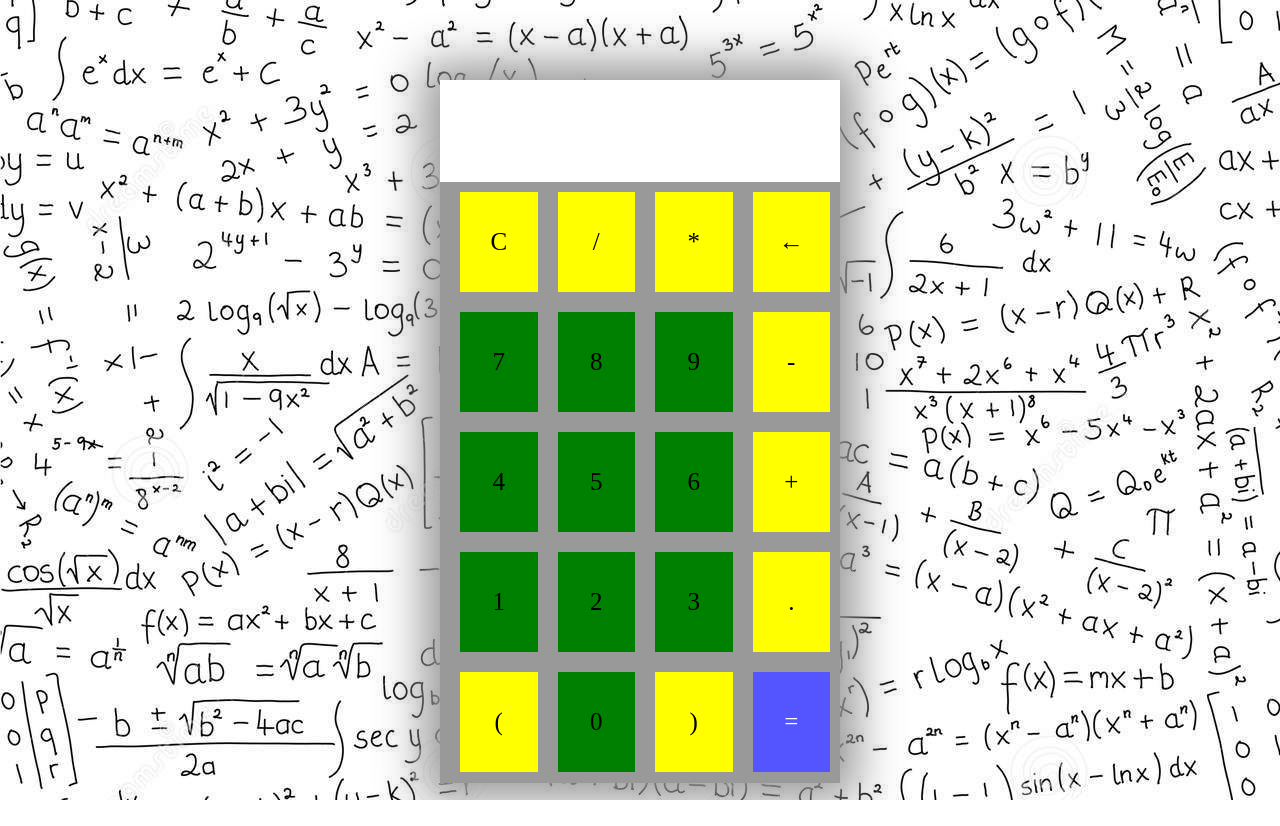
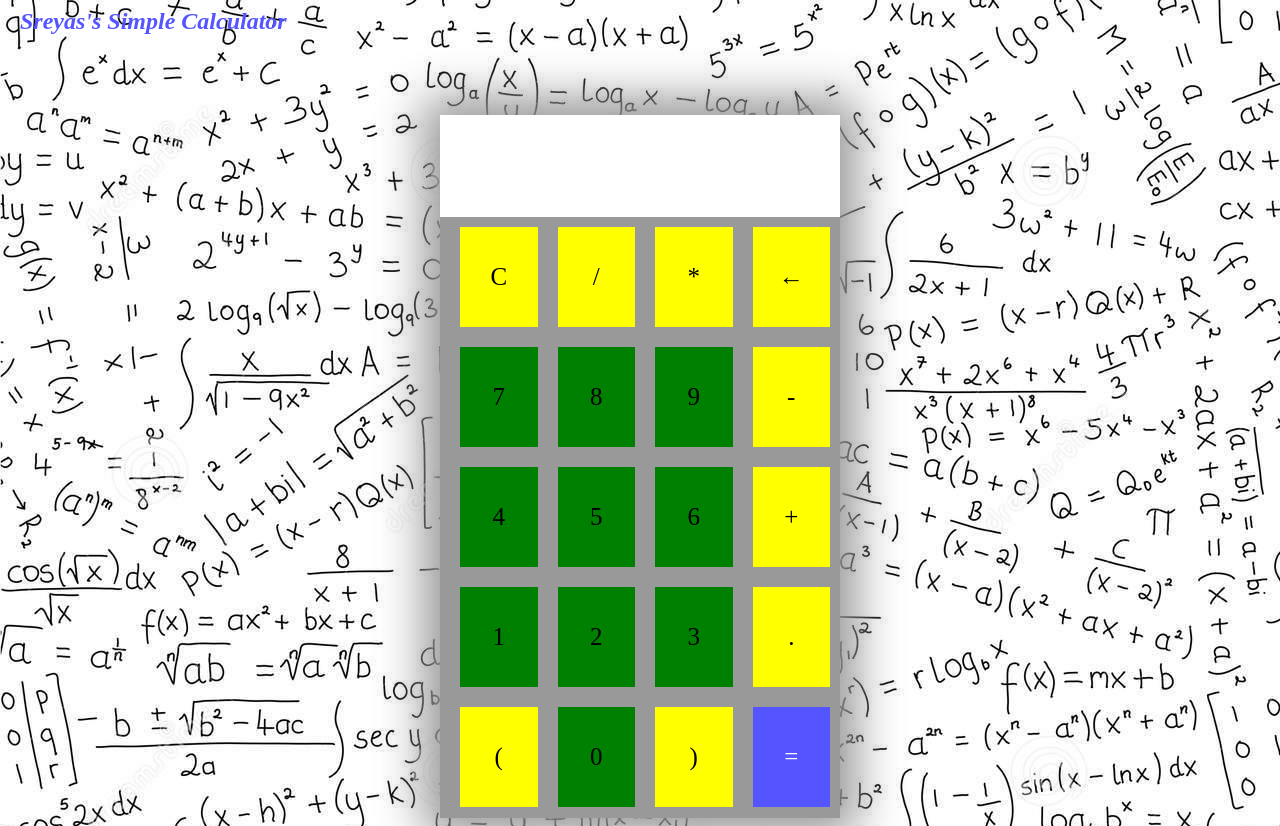
Before and after one commit to Sreyasnair07/Simple-calculator-, a plain HTML site: page index.html in a window 1280 px wide. Before the commit the page ends 800 px from the top, so only its background shows below. Drawn offline with Linux system fonts and the light colour scheme.

Commit message:
Update index.html

```diff
--- a/index.html
+++ b/index.html
@@ -7,6 +7,7 @@
 </head>
 <body>
     <section>
+         <h2 style="color: rgb(85, 85, 255);"><b><i> &nbsp Sreyas's Simple Calculator</i></b></h2>
         <div class="container">
             <div id="display"></div>
             <div class="buttons">
```
